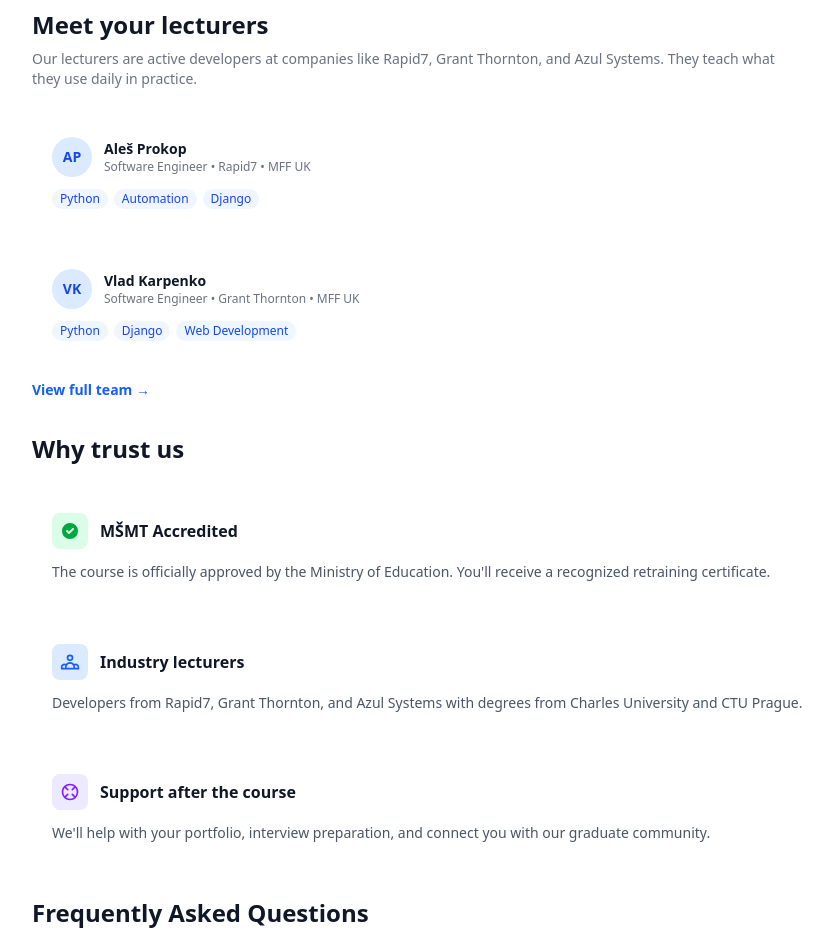
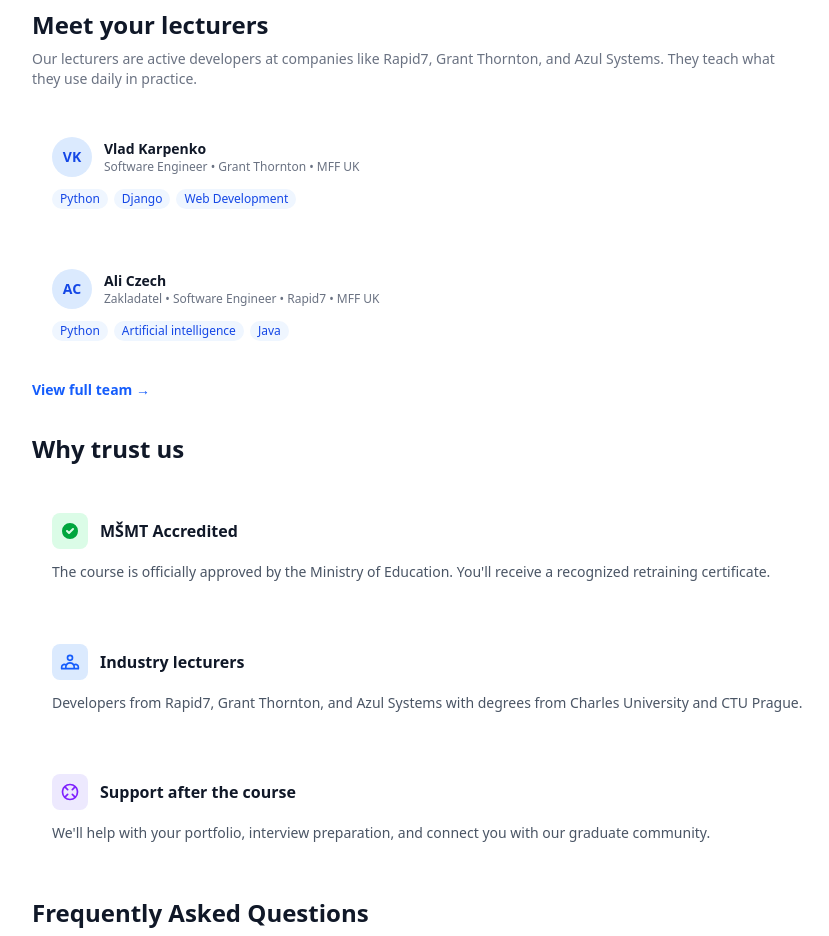
Before and after one commit to eXpansePi/expansepi, a Next.js app: page /en/kurzy/programator-www-aplikaci-v-pythonu in a window 1280 px wide. Shown: the part 2260-3196 px from the top of the page, without its empty margins (96-925 px from the left). Built offline with nearby package versions, Linux system fonts and the light colour scheme; no server answers.

Commit message:
Update instructors for Python course: replace Aleš Prokop with Ali Czech

```diff
--- a/app/[lang]/kurzy/[slug]/components/CourseTrustSection.tsx
+++ b/app/[lang]/kurzy/[slug]/components/CourseTrustSection.tsx
@@ -5,14 +5,13 @@ import { type Language } from "@/i18n/config"
 
 interface CourseTrustSectionProps {
     lang: Language
+    lecturerIds?: string[]
 }
 
 interface LecturerLangData {
     specializations: string[]
     description: string
 }
-
-const FEATURED_LECTURER_IDS = ["1", "5"]
 
 const translations = {
     cs: {
@@ -57,11 +56,12 @@ function parseTitleLines(title: string) {
     return title.split("\n").filter(Boolean)
 }
 
-export default function CourseTrustSection({ lang }: CourseTrustSectionProps) {
+export default function CourseTrustSection({ lang, lecturerIds = ["5"] }: CourseTrustSectionProps) {
     const t = translations[lang]
 
-    const featuredLecturers = teamData.lecturers.filter(l =>
-        FEATURED_LECTURER_IDS.includes(l.id)
+    const allMembers = [...teamData.lecturers, ...teamData.teamMembers]
+    const featuredLecturers = allMembers.filter(l =>
+        lecturerIds.includes(l.id)
     )
 
     return (
--- a/app/[lang]/kurzy/[slug]/page.tsx
+++ b/app/[lang]/kurzy/[slug]/page.tsx
@@ -411,7 +411,10 @@ export default async function CourseDetail({ params }: CourseDetailProps) {
         )}
 
         {/* ── Trust & Lecturers Section ──────────────────────────────── */}
-        <CourseTrustSection lang={lang} />
+        <CourseTrustSection
+          lang={lang}
+          lecturerIds={resolvedParams.slug === 'programator-www-aplikaci-v-pythonu' ? ["example-founder", "5"] : ["5"]}
+        />
 
         {/* ── FAQ Section ─────────────────────────────────────────── */}
         {courseData.faq && courseData.faq.length > 0 && (
--- a/data/team.json
+++ b/data/team.json
@@ -46,41 +46,6 @@
     }
   ],
   "lecturers": [
-    {
-      "id": "1",
-      "name": "Aleš Prokop",
-      "title": "Software Engineer\nRapid7\nMFF UK",
-      "photo": "",
-      "languages": {
-        "cs": {
-          "specializations": [
-            "Python",
-            "Automatizace",
-            "Django",
-            "Algoritmy a datové struktury"
-          ],
-          "description": "Absolvent obecné informatiky na MFF UK a zkušený vývojář v Pythonu. Zaměřuje se na automatizaci procesů, tvorbu datových nástrojů a efektivní backendová řešení. Má silné technické zázemí a cit pro čistý, udržitelný kód. Jako lektor programování má bohaté zkušenosti s vedením kurzů i individuálním mentoringem a dokáže naučit moderní vývojové principy jasně, strukturovaně a prakticky."
-        },
-        "en": {
-          "specializations": [
-            "Python",
-            "Automation",
-            "Django",
-            "Algorithms and data structures"
-          ],
-          "description": "A graduate of General Computer Science at the Faculty of Mathematics and Physics, Charles University, and an experienced Python developer. He focuses on process automation, building data tools, and creating efficient backend solutions. He has a strong technical foundation and an eye for clean, maintainable code. As a programming instructor, he has extensive experience with courses and individual mentoring, explaining modern development principles clearly, logically, and with practical relevance."
-        },
-        "ru": {
-          "specializations": [
-            "Python",
-            "Автоматизация",
-            "Django",
-            "Алгоритмы и структуры данных"
-          ],
-          "description": "Выпускник направления «Общая информатика» на факультете математики и физики Карлова университета и опытный разработчик на Python. Специализируется на автоматизации процессов, создании инструментов для работы с данными и эффективных backend-решений. Обладает сильной технической базой и вниманием к чистому, поддерживаемому коду. Как преподаватель программирования имеет большой опыт проведения курсов и индивидуального менторства, объясняя современные принципы разработки ясно, структурированно и с практическим уклоном."
-        }
-      }
-    },
     {
       "id": "2",
       "name": "Eldar Urmanov",
```
